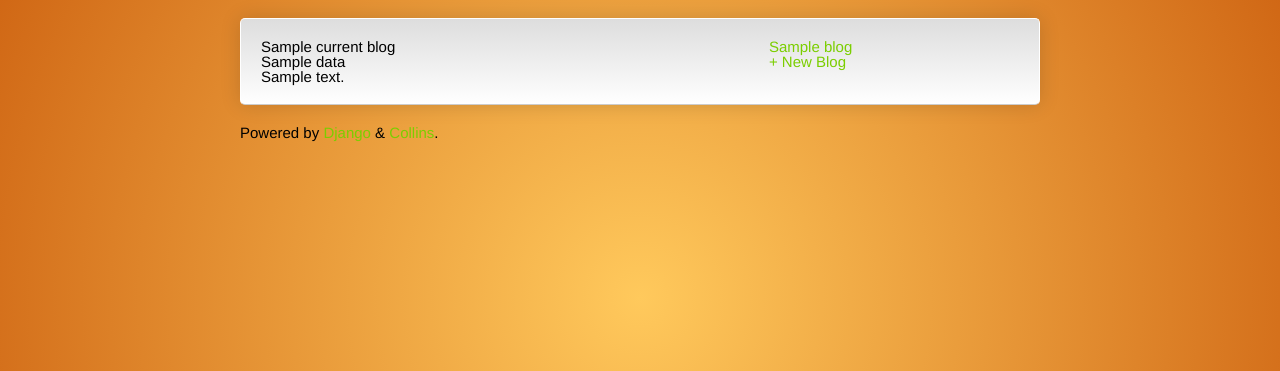
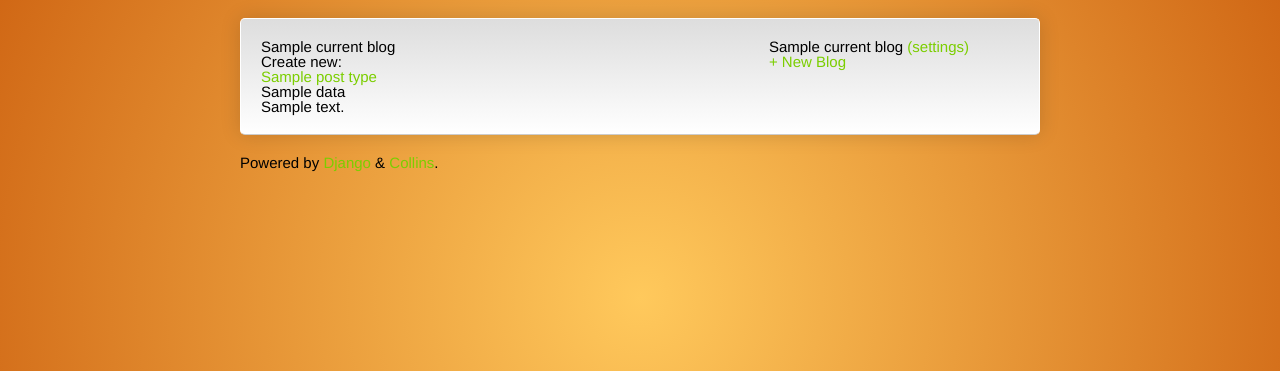
Before and after one commit to harrislapiroff/django-collins, a Django app: template collins/templates/collins/user/dashboard.html in a window 1280 px wide. Shown: the part 102-473 px from the top of the page. Run offline with Django 3.2, Linux system fonts and the light colour scheme; the template is opened without the code that fills it: most values are stand-ins (such as "Sample title", 1, 10 or a date in 2020); some web fonts are replaced.

Commit message:
Bootstrapping for the ability to create blog posts. Wheeee!

```diff
--- a/collins/models/blogs.py
+++ b/collins/models/blogs.py
@@ -12,6 +12,9 @@ class Blog(models.Model):
 	# TODO: limit this to only ContentTypes which are subclasses of PostBase
 	permitted_post_types = models.ManyToManyField(ContentType)
 
+	def get_posts(self):
+		return self.posts.objects.all()
+
 	def __unicode__(self):
 		return self.name
 
--- a/collins/templates/collins/user/dashboard.html
+++ b/collins/templates/collins/user/dashboard.html
@@ -9,9 +9,17 @@
 		<header>
 			<h1>{{ current_blog.name }}</h1>
 		</header>
+		<nav class="newPostBar">
+			Create new:
+			<ul>
+				{% for post_type in current_blog.permitted_post_types.all %}
+				<li><a href="{% url create_post blog_slug=current_blog.slug post_type=post_type.model %}">{{ post_type.name }}</a></li>
+				{% endfor %}
+			</ul>
+		</nav>
 		<div class="postList">
-			{% if current_blog.posts.count != 0 %}
-				{% for post in current_blog.posts %}
+			{% if current_blog.get_posts.count != 0 %}
+				{% for post in current_blog.get_posts %}
 					<article>
 						<header>
 							<h1>{{ post.data.title }}</h1>
@@ -29,7 +37,14 @@
 		<div id="yourBlogs" class="blogList">
 			<ul class="blogSelector">
 				{% for blog in blogs %}
-					<li><a href="{% url manage_blog_posts blog_slug=blog.slug %}">{{ blog.name }}</a></li>
+					<li{% if blog.pk == current_blog.pk %} class="active"{% endif %}>
+						{% if blog.pk != current_blog.pk %}
+						<a href="{% url manage_blog_posts blog_slug=blog.slug %}">{{ blog.name }}</a>
+						{% else %}
+						<b>{{ current_blog.name }}</b>
+						{% endif %}
+						<a class="settingsLink" href="{% url edit_blog blog_slug=blog.slug %}">(settings)</a>
+					</li>
 				{% endfor %}
 			</ul>
 			<a href="{% url create_blog %}"><span class="plus">+</span> New Blog</a>
--- a/collins/urls.py
+++ b/collins/urls.py
@@ -16,11 +16,10 @@ urlpatterns += patterns('collins.views.user',
 	url(r'^register/$', 'register', name = u'register'),
 	url(r'^dashboard/$', 'dashboard', name = u'dashboard'),
 	url(r'^create/$', 'create_blog', name = u'create_blog'),
-	url(r'^post/$', 'create_post', name = u'create_post'),
+	url(r'^post/(?P<blog_slug>[\w-]*)/(?P<post_type>[\w_-]*)/$', 'create_post', name = u'create_post'),
 	url(r'^edit/(?P<post_pk>[0-9]*)/$', 'edit_post', name = u'edit_post'),
 	url(r'^settings/(?P<blog_slug>[\w-]*)/$', 'edit_blog', name = u'edit_blog'),
-	url(r'^blog/(?P<blog_slug>[\w-]*)/$$', 'manage_blog_posts', name = u'manage_blog_posts'),
-
+	url(r'^blog/(?P<blog_slug>[\w-]*)/$', 'manage_blog_posts', name = u'manage_blog_posts'),
 )
 
 urlpatterns += patterns('collins.views.blog',
```
Also changed, not shown: collins/forms.py (+6 -4 lines), collins/views/user.py (+2 -5 lines).
